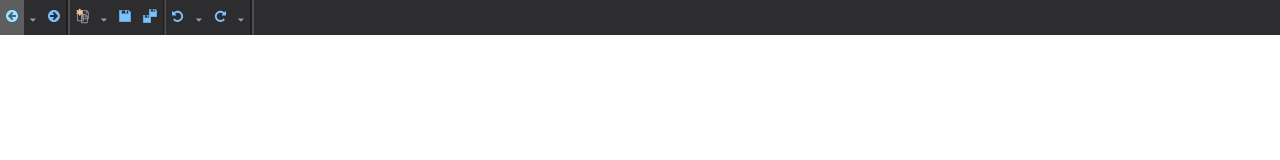
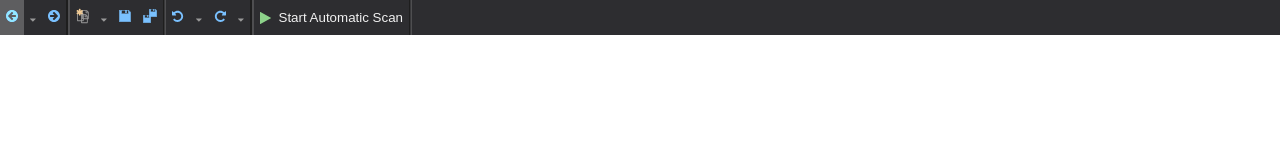
Before and after one commit to FRFlor/vs-code-grader, a Vue app: page / in a window 1280 px wide. Shown: the top 160 px of the page. Built offline with nearby package versions, Linux system fonts and the light colour scheme.

Commit message:
Complete stub of top nav bar

```diff
--- a/src/app.scss
+++ b/src/app.scss
@@ -17,3 +17,7 @@ $vs_green: #8DD28A;
 .align-center {
   align-items: center;
 }
+
+.no-click {
+  pointer-events: none;
+}
--- a/src/components/TopNav.vue
+++ b/src/components/TopNav.vue
@@ -42,6 +42,15 @@
             </v-button>
         </div>
         <img src="../assets/divisor.svg" alt="divisor">
+        <div class="run flex">
+            <v-button class="play-button">
+                <div class="flex align-center">
+                    <img src="../assets/play.svg" alt="start">
+                    <span style="margin-left: 0.5rem;">Start Automatic Scan</span>
+                </div>
+            </v-button>
+        </div>
+        <img src="../assets/divisor.svg" alt="divisor">
     </nav>
 </template>
 
@@ -65,8 +74,7 @@
         height: 35px;
     }
 
-    img {
-        pointer-events: none;
+    .play-button {
+        color: $vs_white;
     }
-
 </style>
--- a/src/components/VButton.vue
+++ b/src/components/VButton.vue
@@ -1,13 +1,15 @@
 <template>
     <button @click="onClick">
+        <div class="no-click">
             <slot>
-      X
+                x
             </slot>
+        </div>
     </button>
 </template>
 
 <script lang="ts">
-import { Component, Prop, Vue } from "vue-property-decorator";
+    import {Component, Prop, Vue} from "vue-property-decorator";
 
 
     @Component
@@ -50,6 +52,7 @@ export default class VButton extends Vue {
         background-color: transparent;
         outline: none;
         border: none;
+
         &:hover {
             background-color: $vs_gray;
             filter: brightness(120%);
```
Also changed, not shown: src/assets/play.svg (added). Lines whose indentation alone changed are shown as unchanged.
